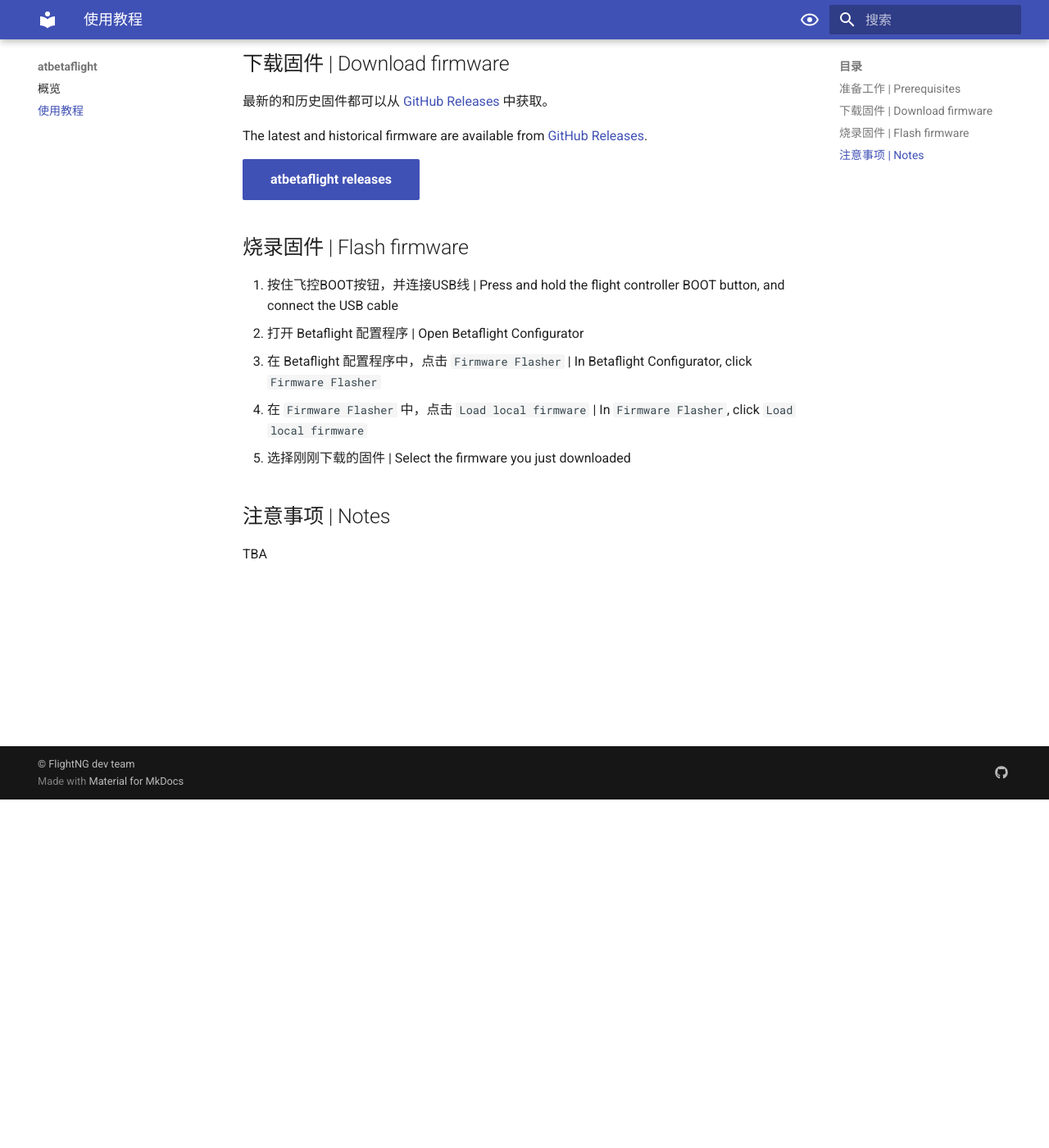
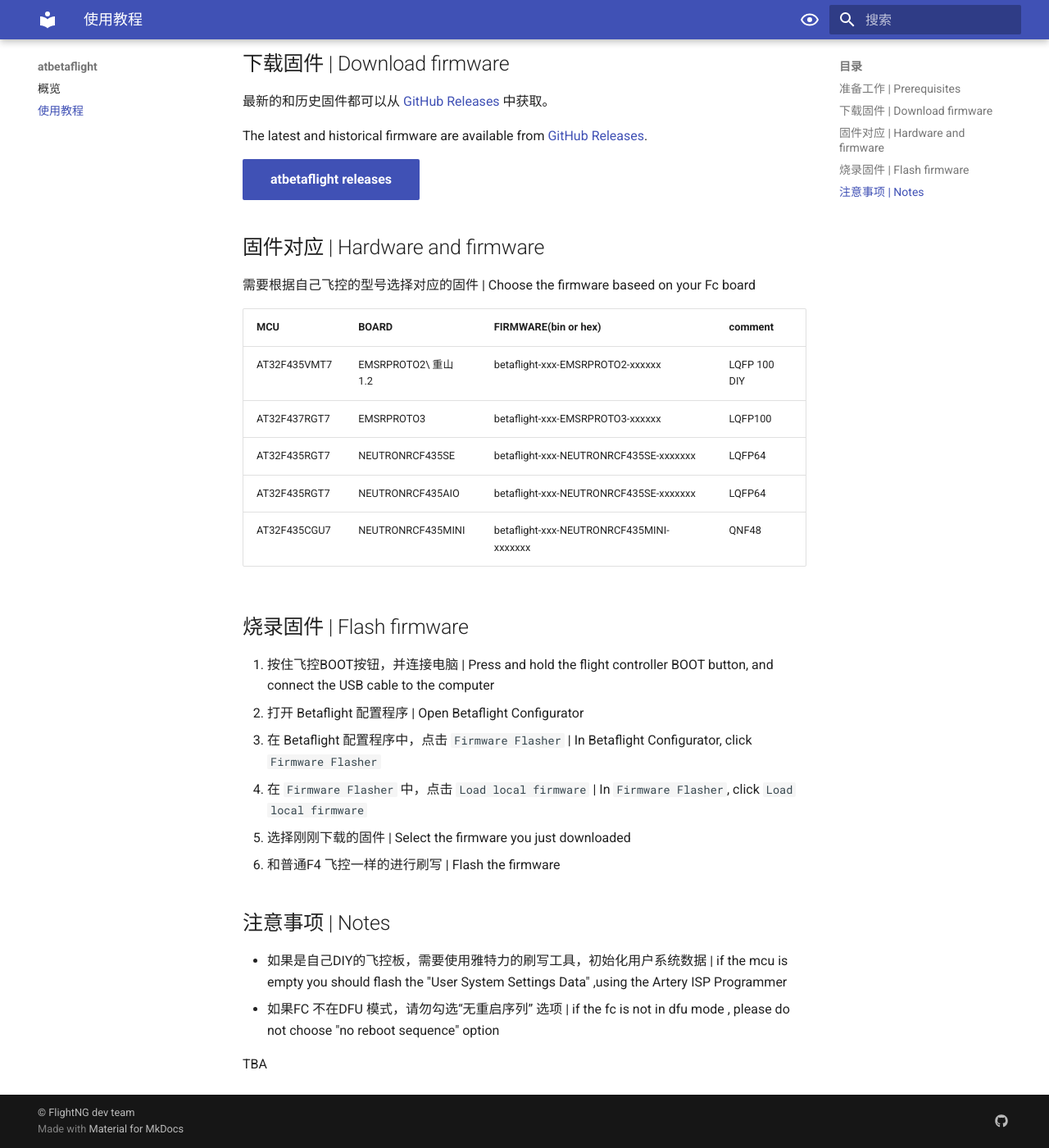
Before and after one commit to flightng/docs, an MkDocs documentation site: the page built from docs/atbetaflight/tutorial.md, in a window 1280 px wide and 1400 px high, scrolled down 425 px. Shown: the whole window at 82% size. Built offline with MkDocs 1.6.1 and Material for MkDocs 9.7.7, drawn with Linux system fonts in a browser that asks for light colours.

Commit message:
update firmware choose list

```diff
--- a/docs/atbetaflight/tutorial.md
+++ b/docs/atbetaflight/tutorial.md
@@ -15,14 +15,30 @@
 
 [atbetaflight releases](https://github.com/flightng/atbetaflight/releases){ .md-button .md-button--primary}
 
+## 固件对应 | Hardware and firmware
+ 需要根据自己飞控的型号选择对应的固件  | Choose the firmware baseed on your Fc board
+
+
+|MCU|BOARD|FIRMWARE(bin or hex)|comment|
+|--|--|--|--|
+|AT32F435VMT7| EMSRPROTO2\ 重山1.2 |betaflight-xxx-EMSRPROTO2-xxxxxx |LQFP 100 DIY|
+|AT32F437RGT7| EMSRPROTO3 |betaflight-xxx-EMSRPROTO3-xxxxxx |LQFP100|
+|AT32F435RGT7| NEUTRONRCF435SE  | betaflight-xxx-NEUTRONRCF435SE-xxxxxxx |LQFP64|
+|AT32F435RGT7| NEUTRONRCF435AIO | betaflight-xxx-NEUTRONRCF435SE-xxxxxxx |LQFP64|
+|AT32F435CGU7| NEUTRONRCF435MINI|betaflight-xxx-NEUTRONRCF435MINI-xxxxxxx|QNF48|
+
+
 ## 烧录固件 | Flash firmware
 
-1. 按住飞控BOOT按钮，并连接USB线 | Press and hold the flight controller BOOT button, and connect the USB cable
+1. 按住飞控BOOT按钮，并连接电脑 | Press and hold the flight controller BOOT button, and connect the USB cable to the computer
 2. 打开 Betaflight 配置程序 | Open Betaflight Configurator
 3. 在 Betaflight 配置程序中，点击 `Firmware Flasher` | In Betaflight Configurator, click `Firmware Flasher`
 4. 在 `Firmware Flasher` 中，点击 `Load local firmware` | In `Firmware Flasher`, click `Load local firmware`
 5. 选择刚刚下载的固件 | Select the firmware you just downloaded
+6. 和普通F4 飞控一样的进行刷写 | Flash the firmware
 
 ## 注意事项 | Notes
+* 如果是自己DIY的飞控板，需要使用雅特力的刷写工具，初始化用户系统数据 | if the mcu is empty you should flash the "User System Settings Data" ,using the Artery ISP Programmer
+* 如果FC 不在DFU 模式，请勿勾选“无重启序列” 选项 | if the fc is not in dfu mode , please do not choose "no reboot sequence" option
 
 TBA
```
